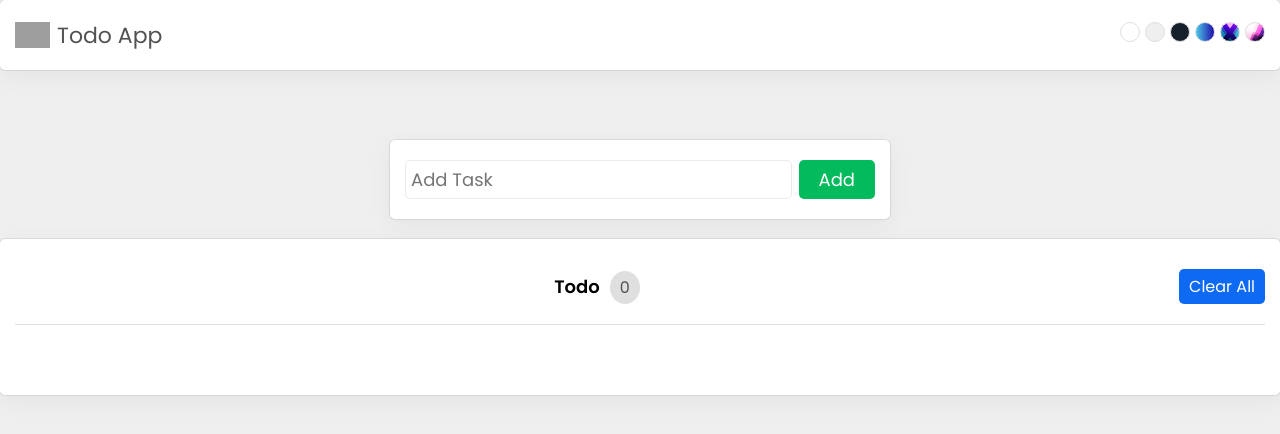
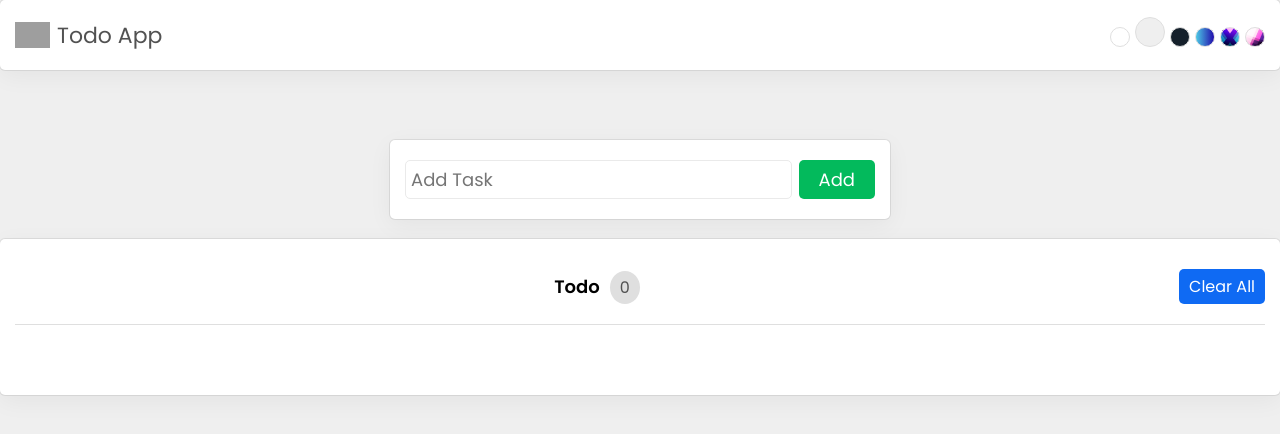
Before and after one commit to Avinash9694/To-Do-App, a React (Create React App) app: page / in a window 1280 px wide. Shown: the top 434 px of the page. Built offline with nearby package versions, Linux system fonts and the light colour scheme; grey boxes are pictures that could not be loaded.

Commit message:
added style for theme

```diff
--- a/src/index.css
+++ b/src/index.css
@@ -89,6 +89,11 @@ header .themeSelector span{
   margin-left: 5px;
   cursor: pointer;
   border: 1px solid #dfdfdf;
+}
+
+header .themeSelector .activeTheme{
+  height: 30px;
+  width: 30px;
 }
 
 .addTask {
@@ -228,3 +233,9 @@ header .themeSelector span{
   color: #D82148;
   cursor: pointer;
 }
+
+@media only screen and (max-width: 800px) {
+  .showTask li{
+    width: 100%;
+  }
+}
```
